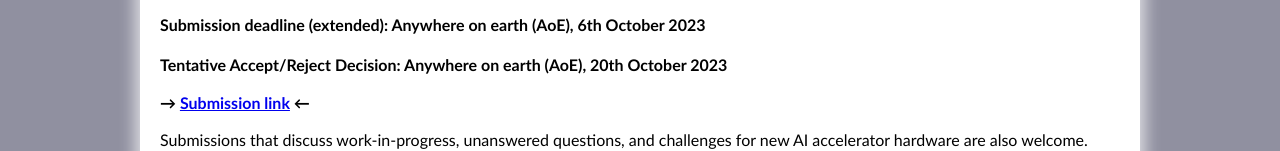
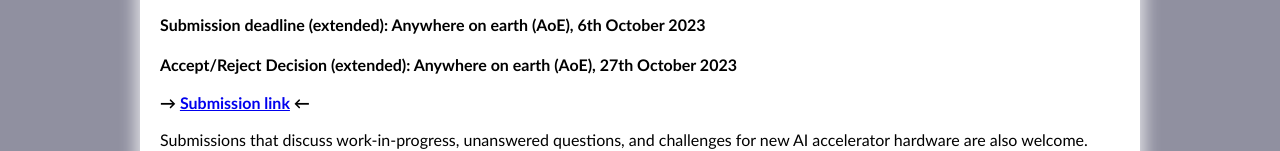
Before and after one commit to JamesGlare/workshop_page, a plain HTML site: page index.html in a window 1280 px wide. Shown: the part 1010-1161 px from the top of the page. Drawn offline with Linux system fonts and the light colour scheme.

Commit message:
extend deadline

```diff
--- a/index.html
+++ b/index.html
@@ -61,7 +61,7 @@
             <li>Strategies for dealing with precision issues and hardware-induced noise in analog machine learning.</li>
         </ol>
         <p><b>Submission deadline (extended): Anywhere on earth (AoE), 6th October 2023 </b></p>
-        <p><b>Tentative Accept/Reject Decision: Anywhere on earth (AoE), 20th October 2023 </b></p>
+        <p><b>Accept/Reject Decision (extended): Anywhere on earth (AoE), 27th October 2023 </b></p>
         <b> &rarr; <a href="https://openreview.net/group?id=NeurIPS.cc/2023/Workshop/MLNCP">Submission link</a> &larr;</b>
         <p>
             Submissions that discuss work-in-progress, unanswered questions, and challenges for new AI accelerator hardware are also welcome.
```
